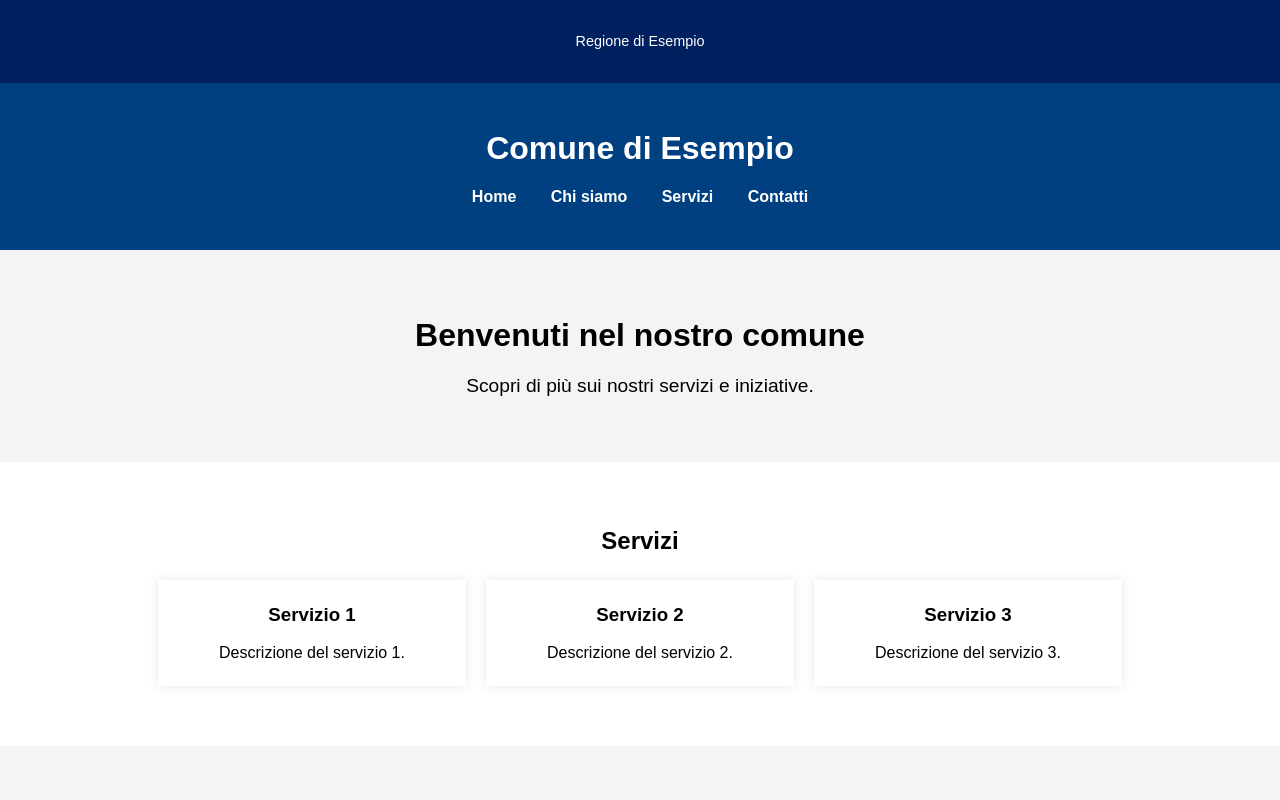
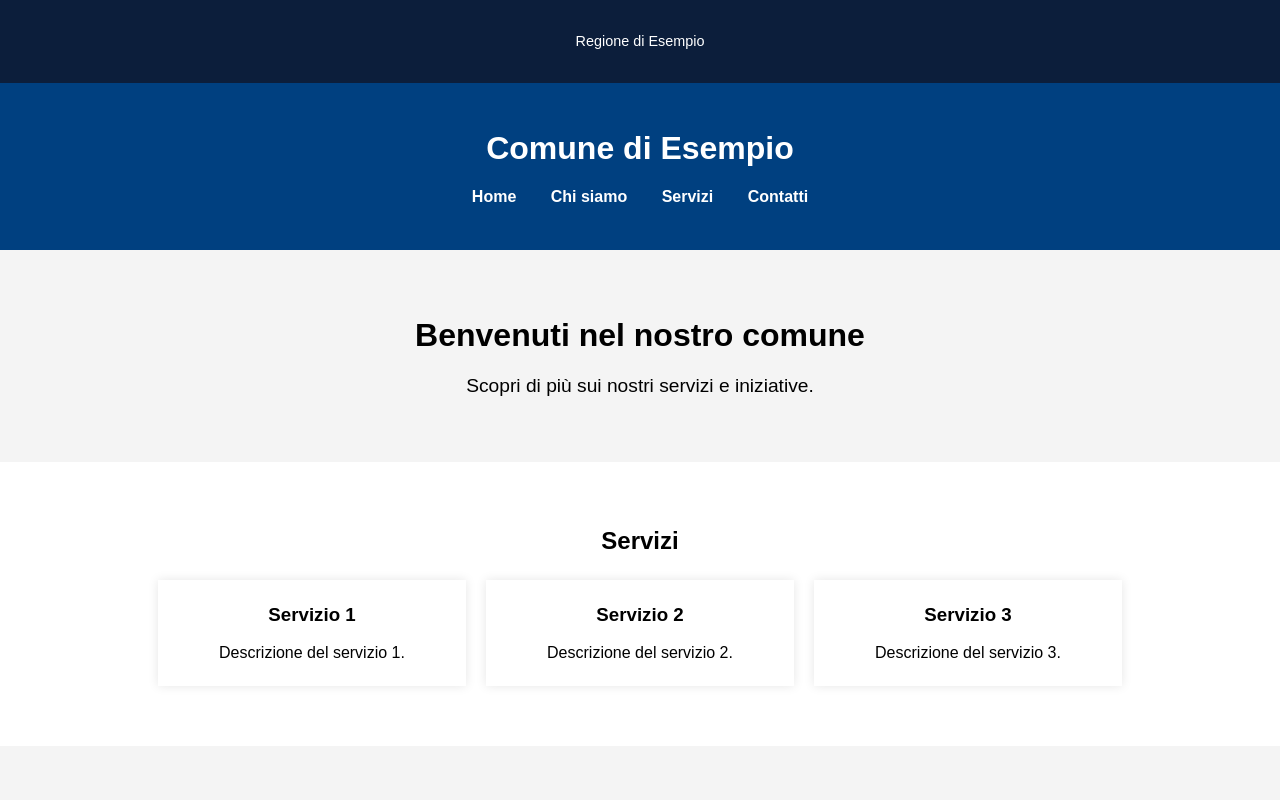
Before and after one commit to GJDEV8/search, a plain HTML site: page index.html in a window 1280 px wide. Shown: the top 800 px of the page. Drawn offline with Linux system fonts and the light colour scheme.

Commit message:
Update styles.css

```diff
--- a/styles.css
+++ b/styles.css
@@ -19,7 +19,7 @@ body {
 
 /* Top Header styles */
 .top-header {
-    background: #002060;
+    background: #0c1e3b;
     color: #fff;
     padding: 10px 0;
     text-align: center;
```
